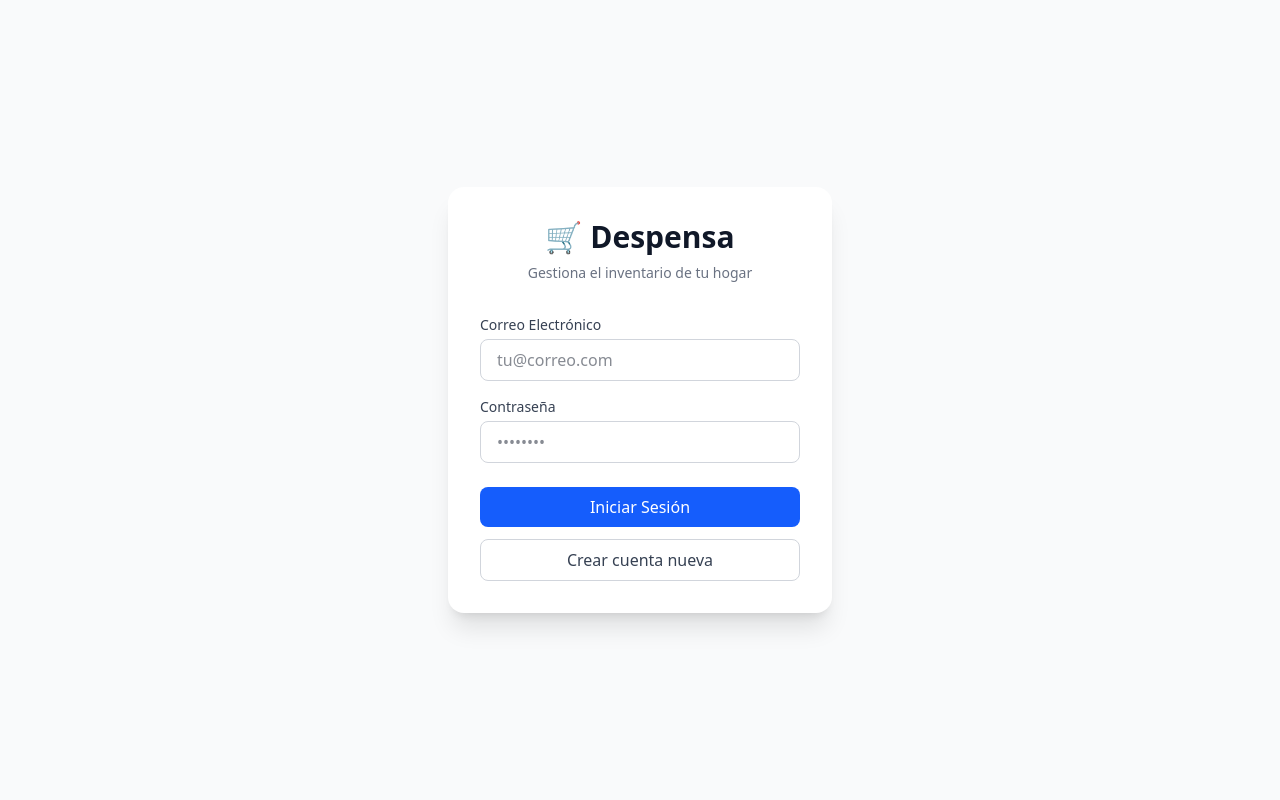
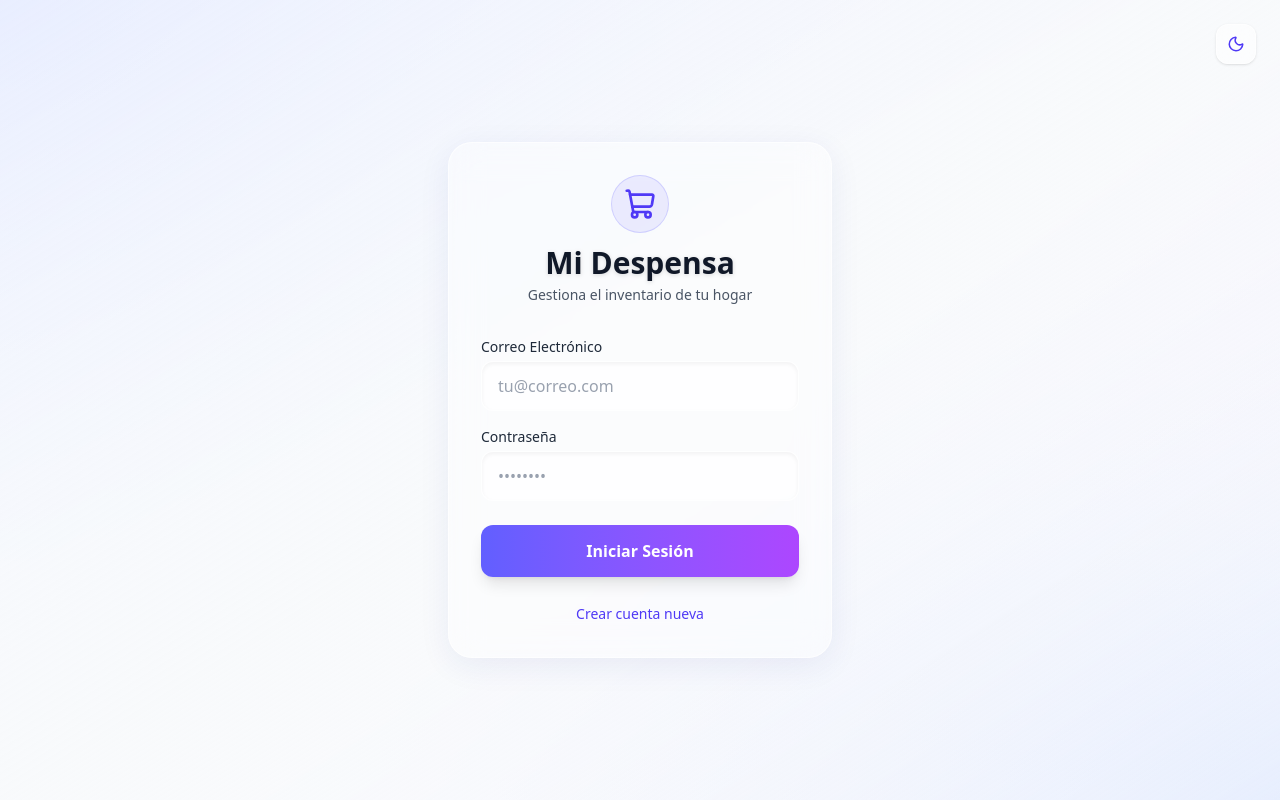
Before and after one commit to ronmardi/despensa, a Next.js app: page /login in a window 1280 px wide. Built offline with nearby package versions, Linux system fonts and the light colour scheme; no server answers.

Commit message:
fix: login

```diff
--- a/src/app/(auth)/login/page.tsx
+++ b/src/app/(auth)/login/page.tsx
@@ -1,122 +1,116 @@
 'use client'
 
 import { useState } from 'react'
+import { createClient } from '@/lib/supabase/client'
 import { useRouter } from 'next/navigation'
-import { createClient } from '@/lib/supabase/client'
+import { ThemeToggle } from '@/components/ThemeToggle'
+import { ShoppingCart, Loader2 } from 'lucide-react'
 
 export default function LoginPage() {
+  const router = useRouter()
+  const supabase = createClient()
   const [email, setEmail] = useState('')
   const [password, setPassword] = useState('')
-  const [error, setError] = useState<string | null>(null)
-  const [message, setMessage] = useState<string | null>(null)
   const [loading, setLoading] = useState(false)
+  const [isSignUp, setIsSignUp] = useState(false)
+  const [errorMsg, setErrorMsg] = useState('')
 
-  const router = useRouter()
-  const supabase = createClient()
-
-  const handleSignIn = async (e: React.FormEvent) => {
+  const handleAuth = async (e: React.FormEvent) => {
     e.preventDefault()
     setLoading(true)
-    setError(null)
-    setMessage(null)
+    setErrorMsg('')
 
-    const { error } = await supabase.auth.signInWithPassword({
-      email,
-      password,
-    })
-
-    if (error) {
-      setError(error.message)
-      setLoading(false)
+    if (isSignUp) {
+      const { error } = await supabase.auth.signUp({ email, password })
+      if (error) setErrorMsg(error.message)
+      else alert('Revisa tu correo para confirmar la cuenta')
     } else {
+      const { error } = await supabase.auth.signInWithPassword({ email, password })
+      if (error) setErrorMsg(error.message)
+      else {
         router.push('/pantry')
         router.refresh()
       }
-  }
-
-  const handleSignUp = async (e: React.FormEvent) => {
-    e.preventDefault()
-    setLoading(true)
-    setError(null)
-    setMessage(null)
-
-    const { error } = await supabase.auth.signUp({
-      email,
-      password,
-    })
-
-    if (error) {
-      setError(error.message)
-    } else {
-      setMessage('¡Registro exitoso! Revisa tu correo electrónico para confirmar tu cuenta.')
     }
     setLoading(false)
   }
 
   return (
-    <div className="flex min-h-screen items-center justify-center bg-gray-50 p-4">
-      <div className="w-full max-w-sm rounded-2xl bg-white p-8 shadow-xl">
+    <div className="min-h-screen flex items-center justify-center p-4 relative">
+      {/* Botón de tema en la esquina */}
+      <div className="absolute top-6 right-6">
+        <ThemeToggle />
+      </div>
 
-        <div className="mb-8 text-center">
-          <h1 className="text-3xl font-bold text-gray-900">🛒 Despensa</h1>
-          <p className="mt-2 text-sm text-gray-500">
-            Gestiona el inventario de tu hogar
+      <div className="w-full max-w-sm rounded-3xl bg-white/40 dark:bg-slate-800/40 backdrop-blur-lg border border-white/60 dark:border-slate-700/60 p-8 shadow-[0_8px_32px_0_rgba(31,38,135,0.07)]">
+
+        <div className="text-center mb-8 flex flex-col items-center">
+          <div className="bg-indigo-500/10 dark:bg-indigo-500/20 p-3 rounded-full mb-3 border border-indigo-500/20">
+            <ShoppingCart size={32} className="text-indigo-600 dark:text-indigo-400" />
+          </div>
+          <h1 className="text-3xl font-bold text-gray-900 dark:text-white drop-shadow-sm mb-1">Mi Despensa</h1>
+          <p className="text-sm text-gray-600 dark:text-gray-400">
+            {isSignUp ? 'Crea una cuenta nueva' : 'Gestiona el inventario de tu hogar'}
           </p>
         </div>
 
-        <form className="space-y-4">
+        {errorMsg && (
+          <div className="mb-5 rounded-xl bg-red-500/10 border border-red-500/20 p-3 text-center text-sm text-red-600 dark:text-red-400">
+            {errorMsg}
+          </div>
+        )}
+
+        <form onSubmit={handleAuth} className="space-y-4">
           <div>
-            <label className="block text-sm font-medium text-gray-700" htmlFor="email">
+            <label className="block text-sm font-medium text-gray-800 dark:text-gray-200 mb-1">
               Correo Electrónico
             </label>
             <input
-              id="email"
               type="email"
+              required
               value={email}
               onChange={(e) => setEmail(e.target.value)}
-              className="mt-1 block w-full rounded-lg border border-gray-300 px-4 py-2 text-gray-900 focus:border-blue-500 focus:outline-none focus:ring-1 focus:ring-blue-500"
               placeholder="tu@correo.com"
-              required
+              className="block w-full rounded-xl bg-white/50 dark:bg-slate-900/50 backdrop-blur-sm border border-white/40 dark:border-slate-700/40 px-4 py-3 text-gray-900 dark:text-white placeholder-gray-400 dark:placeholder-gray-500 focus:bg-white/80 dark:focus:bg-slate-800 focus:outline-none focus:ring-2 focus:ring-indigo-400 shadow-inner transition-all"
             />
           </div>
 
           <div>
-            <label className="block text-sm font-medium text-gray-700" htmlFor="password">
+            <label className="block text-sm font-medium text-gray-800 dark:text-gray-200 mb-1">
               Contraseña
             </label>
             <input
-              id="password"
               type="password"
+              required
               value={password}
               onChange={(e) => setPassword(e.target.value)}
-              className="mt-1 block w-full rounded-lg border border-gray-300 px-4 py-2 text-gray-900 focus:border-blue-500 focus:outline-none focus:ring-1 focus:ring-blue-500"
               placeholder="••••••••"
-              required
+              className="block w-full rounded-xl bg-white/50 dark:bg-slate-900/50 backdrop-blur-sm border border-white/40 dark:border-slate-700/40 px-4 py-3 text-gray-900 dark:text-white placeholder-gray-400 dark:placeholder-gray-500 focus:bg-white/80 dark:focus:bg-slate-800 focus:outline-none focus:ring-2 focus:ring-indigo-400 shadow-inner transition-all"
             />
           </div>
 
-          {error && <p className="text-sm text-red-600">{error}</p>}
-          {message && <p className="text-sm text-green-600">{message}</p>}
+          <button
+            type="submit"
+            disabled={loading}
+            className="mt-6 w-full flex items-center justify-center gap-2 rounded-xl bg-linear-to-r from-indigo-500 to-purple-500 px-4 py-3.5 font-semibold text-white shadow-lg hover:shadow-xl hover:from-indigo-600 hover:to-purple-600 disabled:opacity-50 transition-all active:scale-[0.98] cursor-pointer"
+          >
+            {loading ? <Loader2 className="h-5 w-5 animate-spin" /> : null}
+            {loading ? 'Cargando...' : isSignUp ? 'Registrarse' : 'Iniciar Sesión'}
+          </button>
+        </form>
 
-          <div className="flex flex-col gap-3 pt-2">
+        <div className="mt-6 text-center">
           <button
-              onClick={handleSignIn}
-              disabled={loading}
-              className="w-full rounded-lg bg-blue-600 px-4 py-2 text-white font-medium hover:bg-blue-700 focus:outline-none focus:ring-2 focus:ring-blue-500 focus:ring-offset-2 disabled:opacity-50"
+            type="button"
+            onClick={() => {
+              setIsSignUp(!isSignUp)
+              setErrorMsg('')
+            }}
+            className="text-sm font-medium text-indigo-600 dark:text-indigo-400 hover:text-indigo-700 dark:hover:text-indigo-300 transition-colors cursor-pointer"
           >
-              {loading ? 'Cargando...' : 'Iniciar Sesión'}
-            </button>
-
-            <button
-              onClick={handleSignUp}
-              disabled={loading}
-              type="button"
-              className="w-full rounded-lg border border-gray-300 bg-white px-4 py-2 text-gray-700 font-medium hover:bg-gray-50 focus:outline-none focus:ring-2 focus:ring-blue-500 focus:ring-offset-2 disabled:opacity-50"
-            >
-              Crear cuenta nueva
+            {isSignUp ? '¿Ya tienes cuenta? Inicia sesión' : 'Crear cuenta nueva'}
           </button>
         </div>
-        </form>
 
       </div>
     </div>
```
Also changed, not shown: src/app/(dashboard)/shopping-list/page.tsx (+16 -16 lines). Lines whose indentation alone changed are shown as unchanged.
